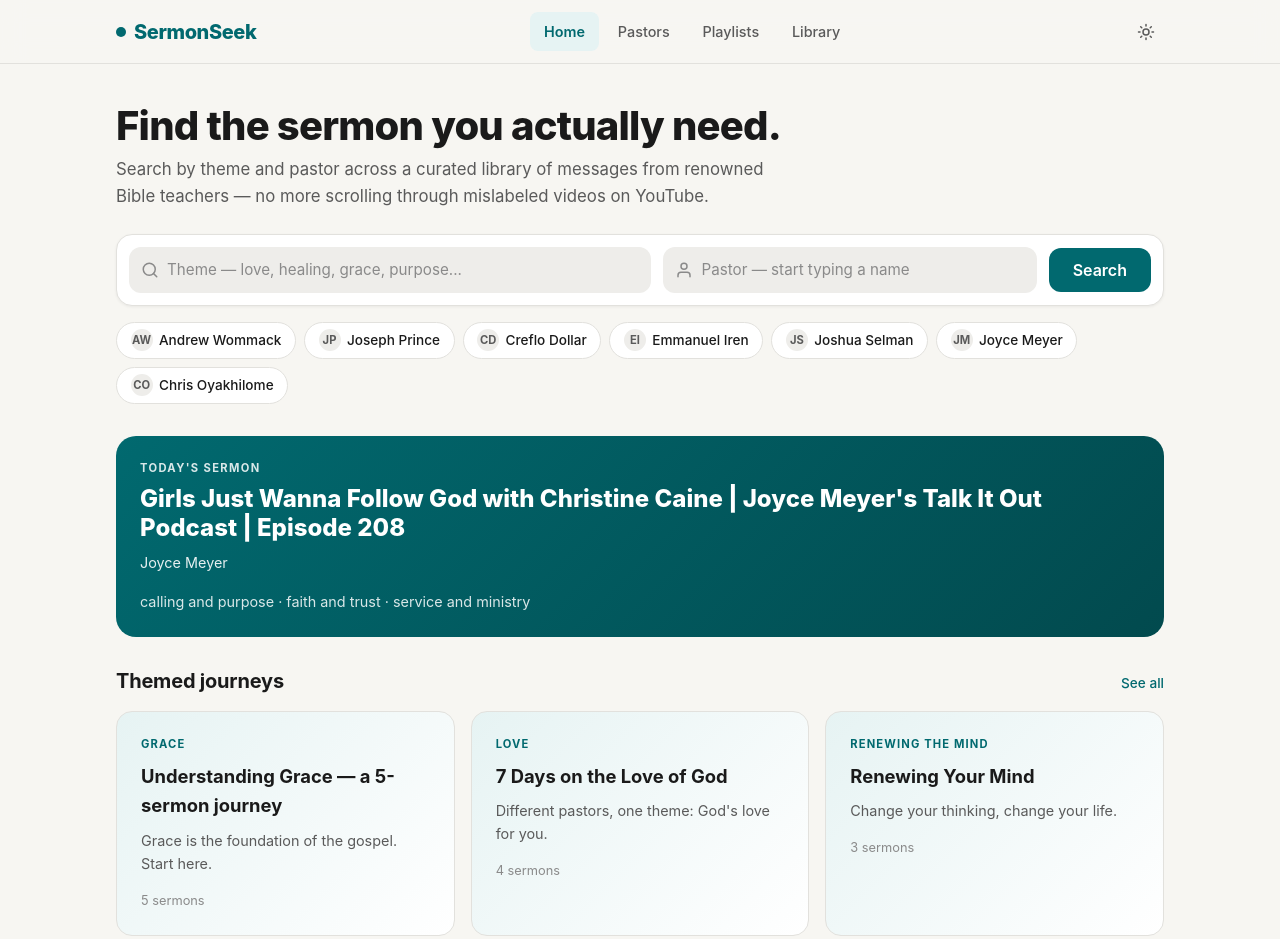
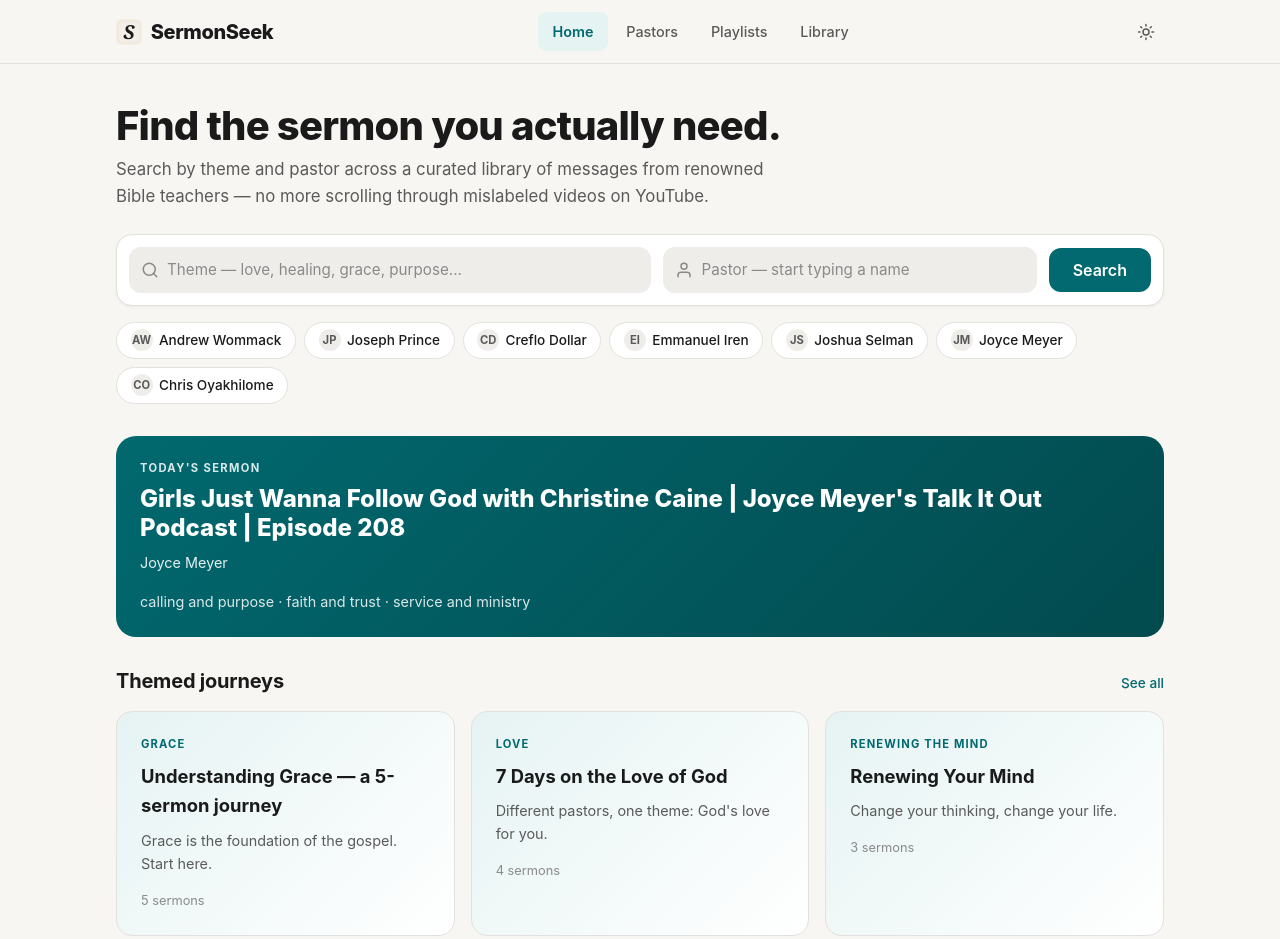
Before and after one commit to Upbeat247/sermonseek, a plain HTML site: page index.html in a window 1280 px wide. Shown: the top 939 px of the page. Drawn offline with Linux system fonts and the light colour scheme; a web font is replaced by a local one.

Commit message:
feat: new logo — illuminated serif S with gold dashed frame
Replaces the generic teal magnifying-glass icon with an editorial mark
distinct from the other apps in the family. Warm ink S on cream, subtle
gold inset frame, tiny oxblood '1:1' verse marker.

- assets/icon.svg — 512 vector, embedded in header inline
- assets/icon-{192,512,maskable}.png, favicon.png, apple-touch-icon.png
  rasterised via sips
- manifest.json — theme_color shifted to cream (#f4efe6), added SVG icon
- index.html — brand-dot replaced with brand-mark; favicon links wired up

```diff
--- a/index.html
+++ b/index.html
@@ -8,7 +8,9 @@
   <meta name="theme-color" content="#1a1a1a" media="(prefers-color-scheme: dark)">
   <meta name="theme-color" content="#f7f6f2" media="(prefers-color-scheme: light)">
   <link rel="manifest" href="manifest.json">
-  <link rel="apple-touch-icon" href="assets/icon-192.png">
+  <link rel="icon" href="assets/icon.svg" type="image/svg+xml">
+  <link rel="icon" href="assets/favicon.png" type="image/png" sizes="32x32">
+  <link rel="apple-touch-icon" href="assets/apple-touch-icon.png">
   <link href="https://api.fontshare.com/v2/css?f[]=cabinet-grotesk@400,500,700,800&f[]=satoshi@400,500,700&display=swap" rel="stylesheet">
   <style>
     /* === WARM EDITORIAL THEME === */
@@ -129,9 +131,14 @@
     .brand {
       font-family: var(--font-display); font-weight: 800;
       font-size: 1.25rem; letter-spacing: -0.02em;
-      display: flex; align-items: center; gap: 0.5rem;
+      display: flex; align-items: center; gap: 0.55rem;
+      color: var(--text-primary);
     }
-    .brand-dot { width: 10px; height: 10px; border-radius: 50%; background: var(--teal); }
+    .brand-mark {
+      width: 26px; height: 26px; flex: 0 0 auto;
+      display: inline-flex; align-items: center; justify-content: center;
+    }
+    .brand-mark svg { width: 100%; height: 100%; display: block; }
     .nav-tabs { display: flex; gap: 0.25rem; }
     .nav-tab {
       padding: 0.5rem 0.9rem; border-radius: var(--radius-sm);
@@ -453,7 +460,13 @@
   <header class="app-header">
     <div class="app-header-inner">
       <a class="brand" onclick="navigate('#/')" style="cursor:pointer">
-        <span class="brand-dot"></span>
+        <span class="brand-mark" aria-hidden="true">
+          <svg viewBox="0 0 512 512" xmlns="http://www.w3.org/2000/svg">
+            <rect width="512" height="512" rx="96" fill="#f4efe6"/>
+            <rect x="40" y="40" width="432" height="432" rx="72" fill="none" stroke="#c4981a" stroke-width="6" stroke-dasharray="14 20" opacity="0.85"/>
+            <text x="256" y="388" font-family="Georgia, 'Times New Roman', serif" font-size="380" font-style="italic" font-weight="700" text-anchor="middle" fill="#1a1a1a">S</text>
+          </svg>
+        </span>
         <span class="brand-label">SermonSeek</span>
       </a>
       <nav class="nav-tabs">
```
Also changed, not shown: assets/apple-touch-icon.png (added), assets/favicon.png (added), assets/icon-192.png (added), assets/icon-512.png (added), assets/icon-maskable.png (added), assets/icon-maskable.svg (added), assets/icon.svg, manifest.json.
